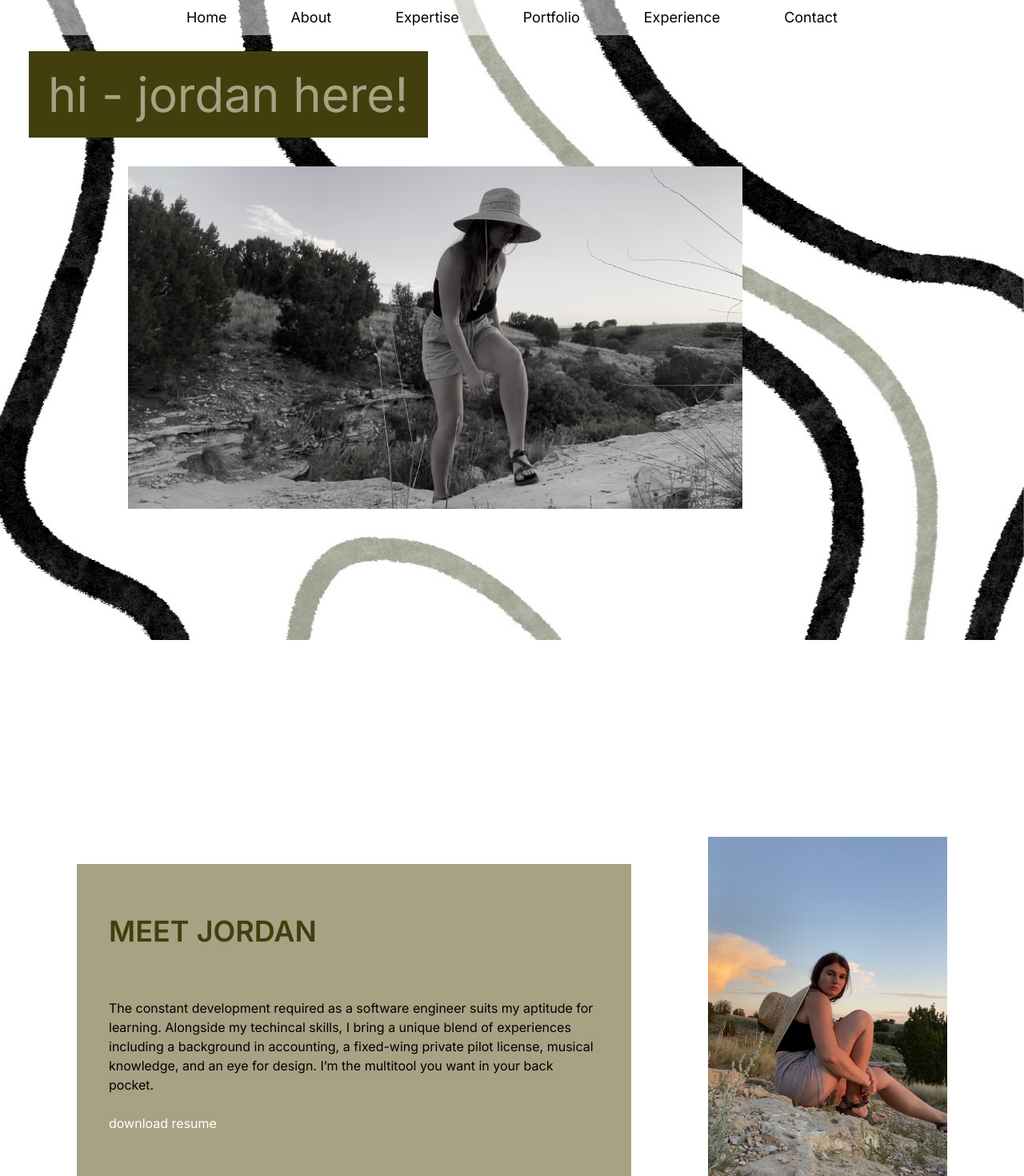
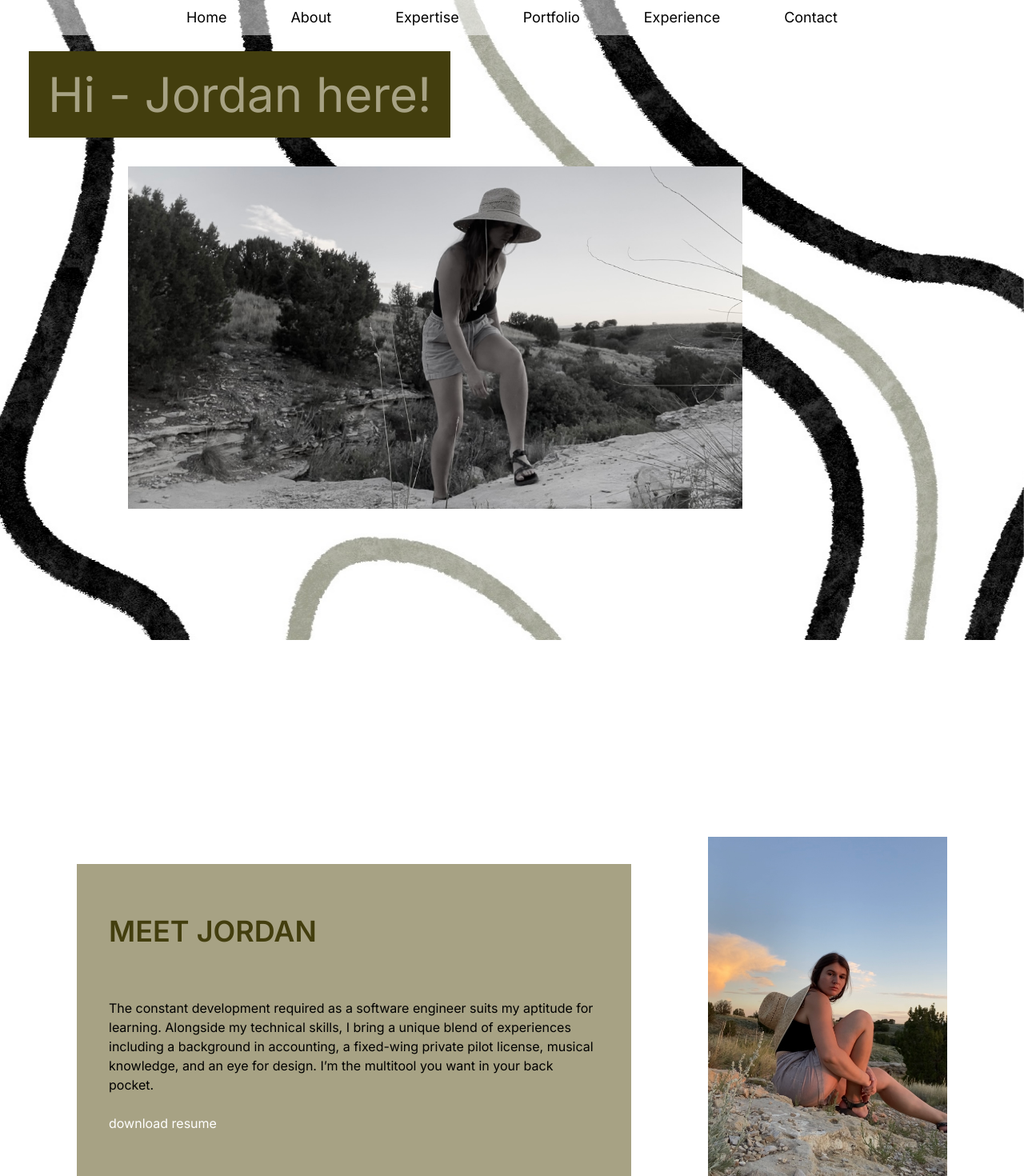
Before and after one commit to JordanTaylorJ/portfolio, a Next.js app: page / in a window 1280 px wide. Shown: the top 1470 px of the page at 80% size. Built offline with nearby package versions, Linux system fonts and the light colour scheme.

Commit message:
update wording & spelling

```diff
--- a/src/app/components/about.jsx
+++ b/src/app/components/about.jsx
@@ -6,7 +6,7 @@ export default function About() {
             <h1 className='text-2xl md:text-4xl pb-10 text-brown font-semibold' >MEET JORDAN</h1>
             <br></br>
             <p className='text-sm md:text-base'>
-            The constant development required as a software engineer suits my aptitude for learning. Alongside my techincal skills, I bring a unique blend of experiences including a background in accounting, a fixed-wing private pilot license, musical knowledge, and an eye for design. I’m the multitool you want in your back pocket.
+            The constant development required as a software engineer suits my aptitude for learning. Alongside my technical skills, I bring a unique blend of experiences including a background in accounting, a fixed-wing private pilot license, musical knowledge, and an eye for design. I’m the multitool you want in your back pocket.
             </p>
             <br></br>
             <a href='./resume_jordanjoseph.pdf' download='resume_jordanjoseph'>
--- a/src/app/components/main.jsx
+++ b/src/app/components/main.jsx
@@ -4,7 +4,7 @@ const Main = () => {
         <main id='Home' className="min-h-screen">
         <div className=''>
             <p className="mt-16 ml-9 p-6 text-4xl sm:text-6xl text-sage bg-brown inline-block">
-            hi - jordan here!
+            Hi - Jordan here!
             </p>
         </div>
         <div className="mt-10 ">
```
